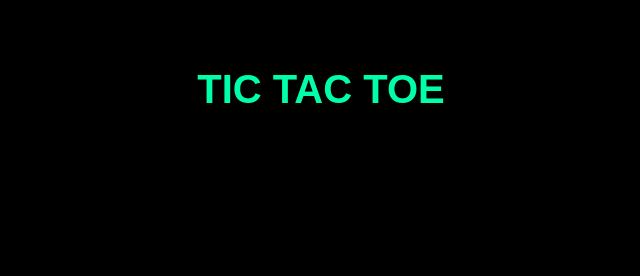
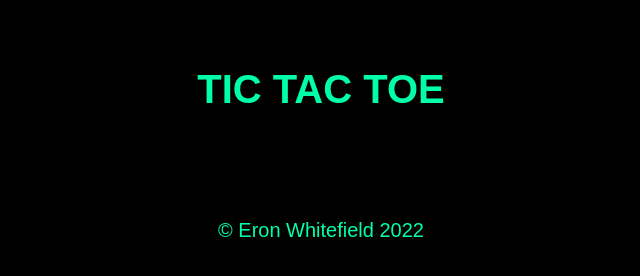
Before and after one commit to xphile1998/wdd330, a plain HTML site: page week4/tictactoe/tictactoe.html in a window 1280 px wide. Shown: the whole page, without its empty margins (319-959 px from the left). Drawn offline with Linux system fonts and the light colour scheme.

Commit message:
Ok... the stage is set.

```diff
--- a/week4/tictactoe/styles/styles.css
+++ b/week4/tictactoe/styles/styles.css
@@ -15,3 +15,10 @@ body {
 .listImage {
     list-style: none;
   }
+
+footer {
+    background-color: #000;
+    padding: 1em;
+    display: flex;
+    justify-content: center;
+}
--- a/week4/tictactoe/tictactoe.html
+++ b/week4/tictactoe/tictactoe.html
@@ -19,7 +19,7 @@
 
         </main>
         <footer>
-
+            <p>&copy; Eron Whitefield 2022</p>
         </footer>
     </body>
 </html>
```
